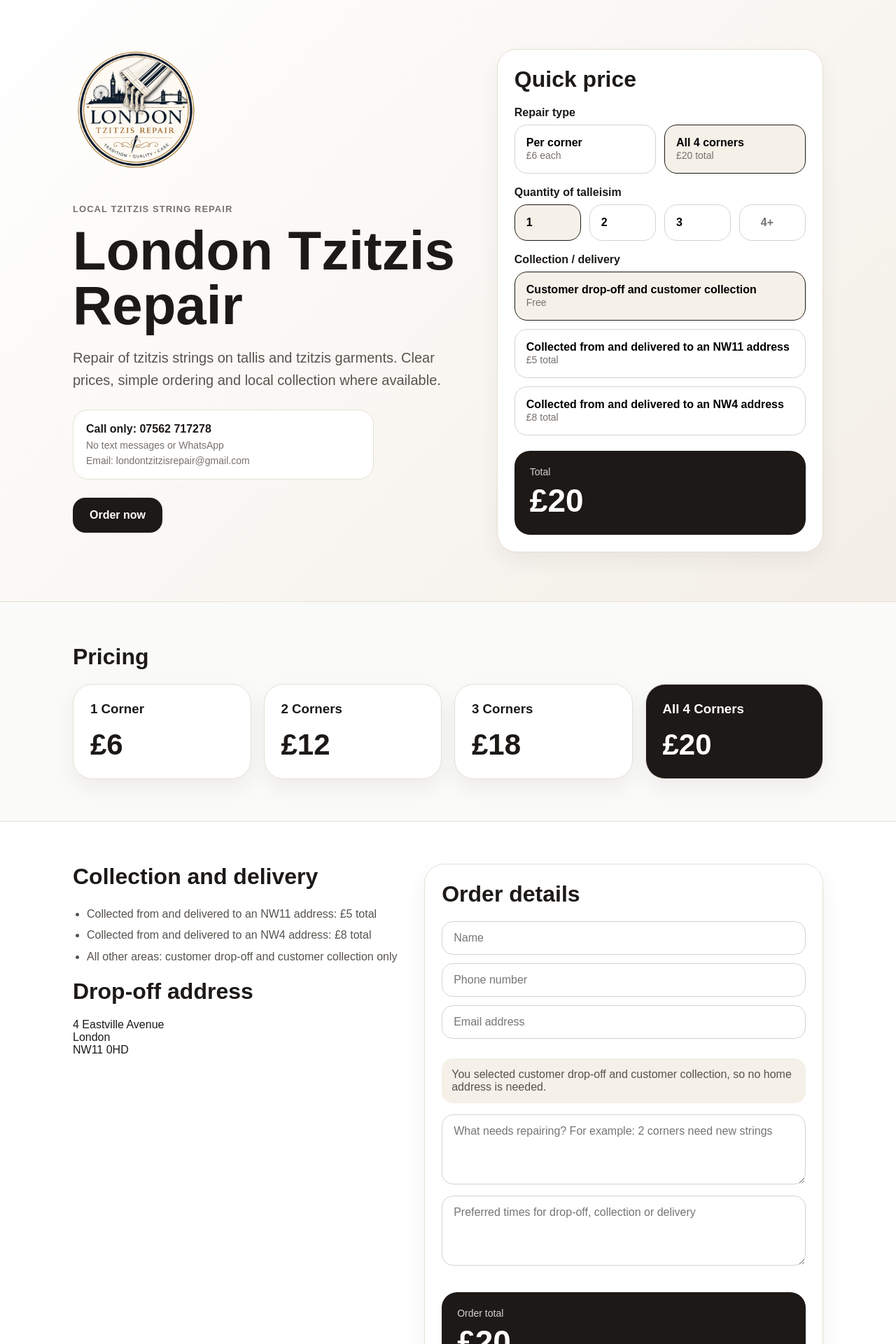
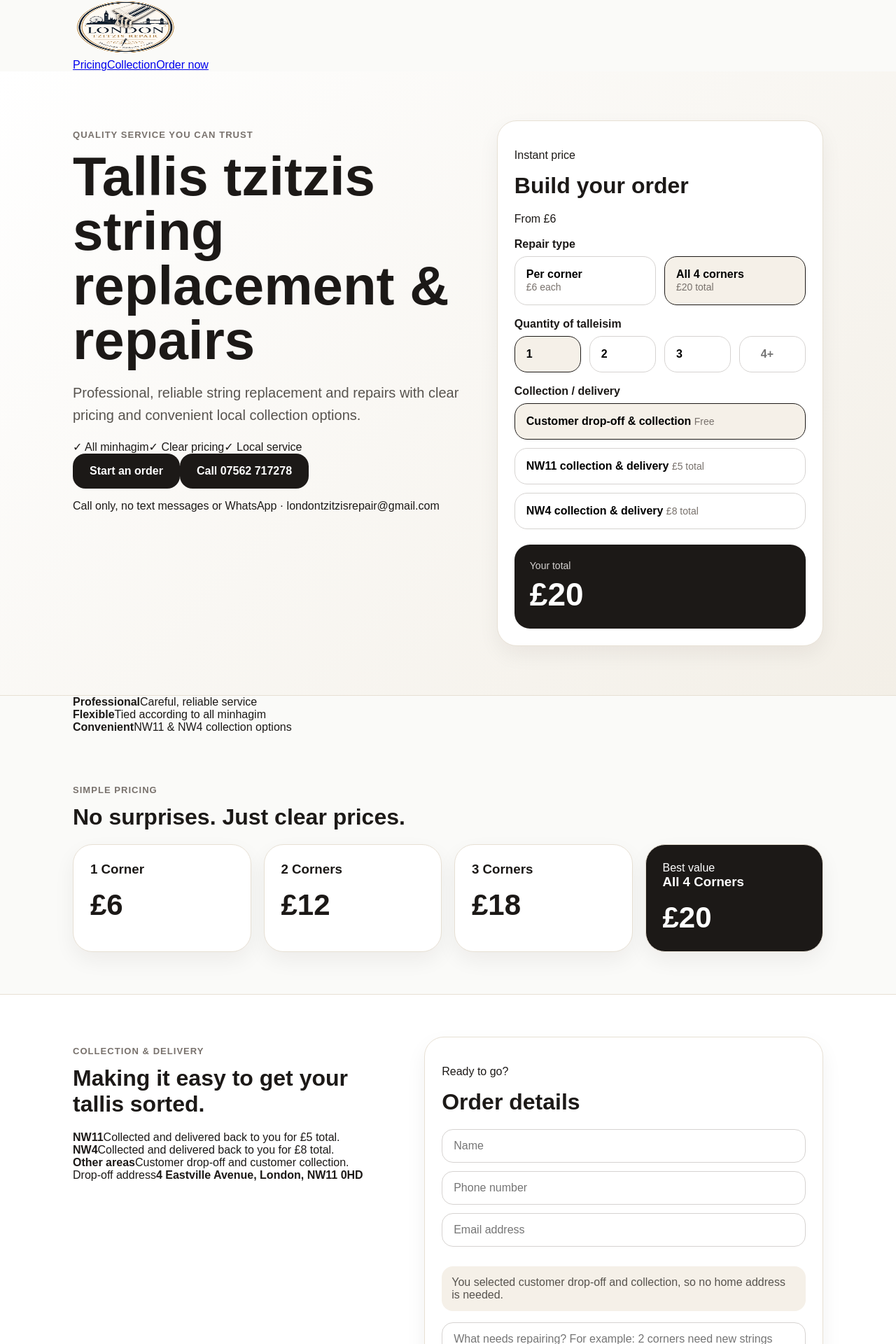
Before and after one commit to MarkDiamant/london-tzitzis-repair, a Next.js app: page / in a window 1280 px wide. Shown: the top 1920 px of the page at 70% size. Built offline with nearby package versions, Linux system fonts and the light colour scheme.

Commit message:
Modernise London Tzitzis Repair homepage and footer

```diff
--- a/app/page.tsx
+++ b/app/page.tsx
@@ -9,242 +9,95 @@ export default function Home() {
   const [delivery, setDelivery] = useState<"dropoff" | "nw11" | "nw4">("dropoff");
   const [quantity, setQuantity] = useState(1);
   const [isSubmitting, setIsSubmitting] = useState(false);
-  const [formData, setFormData] = useState({
-    name: "",
-    phone: "",
-    email: "",
-    address: "",
-    postcode: "",
-    repairNotes: "",
-    preferredTimes: "",
-  });
+  const [formData, setFormData] = useState({ name: "", phone: "", email: "", address: "", postcode: "", repairNotes: "", preferredTimes: "" });
 
   const repairTotal = repairType === "full" ? 20 : corners === 4 ? 20 : corners * 6;
   const deliveryTotal = delivery === "nw11" ? 5 : delivery === "nw4" ? 8 : 0;
   const total = useMemo(() => repairTotal * quantity + deliveryTotal, [repairTotal, quantity, deliveryTotal]);
-
-  const updateField = (field: keyof typeof formData, value: string) => {
-    setFormData((current) => ({ ...current, [field]: value }));
-  };
+  const updateField = (field: keyof typeof formData, value: string) => setFormData((current) => ({ ...current, [field]: value }));
 
   const handleCheckout = async () => {
-    if (!formData.name || !formData.phone || !formData.email) {
-      alert("Please enter your name, phone number and email address.");
-      return;
-    }
-
-    if (delivery !== "dropoff" && (!formData.address || !formData.postcode)) {
-      alert("Please enter your collection and delivery address.");
-      return;
-    }
-
+    if (!formData.name || !formData.phone || !formData.email) { alert("Please enter your name, phone number and email address."); return; }
+    if (delivery !== "dropoff" && (!formData.address || !formData.postcode)) { alert("Please enter your collection and delivery address."); return; }
     setIsSubmitting(true);
-
     try {
-      const response = await fetch("/api/checkout", {
-        method: "POST",
-        headers: {
-          "Content-Type": "application/json",
-        },
-        body: JSON.stringify({
-          repairType,
-          corners,
-          quantity,
-          delivery,
-          total,
-          ...formData,
-        }),
-      });
-
+      const response = await fetch("/api/checkout", { method: "POST", headers: { "Content-Type": "application/json" }, body: JSON.stringify({ repairType, corners, quantity, delivery, total, ...formData }) });
       const data = await response.json();
-
-      if (!response.ok || !data.url) {
-        alert(data.error || "Unable to start payment. Please try again.");
-        setIsSubmitting(false);
-        return;
-      }
-
+      if (!response.ok || !data.url) { alert(data.error || "Unable to start payment. Please try again."); setIsSubmitting(false); return; }
       window.location.href = data.url;
-    } catch {
-      alert("Unable to start payment. Please try again.");
-      setIsSubmitting(false);
-    }
+    } catch { alert("Unable to start payment. Please try again."); setIsSubmitting(false); }
   };
 
   return (
     <main className="site">
+      <header className="topbar">
+        <div className="wrap nav">
+          <Image src="/logo1.png" alt="London Tzitzis Repair" width={150} height={80} className="navLogo" priority />
+          <div className="navLinks"><a href="#pricing">Pricing</a><a href="#collection">Collection</a><a href="#order" className="navButton">Order now</a></div>
+        </div>
+      </header>
+
       <section className="hero">
+        <div className="heroGlow" />
         <div className="wrap heroGrid">
-          <div>
-            <Image
-              src="/logo1.png"
-              alt="London Tzitzis Repair"
-              width={180}
-              height={180}
-              priority
-              style={{
-                width: "180px",
-                height: "auto",
-                marginBottom: "24px",
-              }}
-            />
-
-            <p className="eyebrow">Local Tzitzis String Repair</p>
-            <h1>London Tzitzis Repair</h1>
-            <p className="lead">
-              Repair of tzitzis strings on tallis and tzitzis garments.
-              Clear prices, simple ordering and local collection where available.
-            </p>
-
-            <div className="contactBox">
-              <strong>Call only: 07562 717278</strong>
-              <span>No text messages or WhatsApp</span>
-<span>Email: londontzitzisrepair@gmail.com</span>
-            </div>
-
-            <a href="#order" className="button">Order now</a>
+          <div className="heroCopy">
+            <p className="eyebrow">Quality service you can trust</p>
+            <h1>Tallis tzitzis string <span>replacement & repairs</span></h1>
+            <p className="lead">Professional, reliable string replacement and repairs with clear pricing and convenient local collection options.</p>
+            <div className="trustRow"><span>✓ All minhagim</span><span>✓ Clear pricing</span><span>✓ Local service</span></div>
+            <div className="heroActions"><a href="#order" className="button">Start an order</a><a href="tel:07562717278" className="button secondary">Call 07562 717278</a></div>
+            <p className="contactNote">Call only, no text messages or WhatsApp · londontzitzisrepair@gmail.com</p>
           </div>
 
           <div className="priceCard">
-            <h2>Quick price</h2>
-
+            <div className="cardTop"><div><p className="miniLabel">Instant price</p><h2>Build your order</h2></div><div className="priceBadge">From £6</div></div>
             <label>Repair type</label>
             <div className="choices two">
-              <button type="button" onClick={() => setRepairType("corner")} className={repairType === "corner" ? "active" : ""}>
-                Per corner<br /><span>£6 each</span>
-              </button>
-              <button type="button" onClick={() => setRepairType("full")} className={repairType === "full" ? "active" : ""}>
-                All 4 corners<br /><span>£20 total</span>
-              </button>
+              <button type="button" onClick={() => setRepairType("corner")} className={repairType === "corner" ? "active" : ""}>Per corner<br /><span>£6 each</span></button>
+              <button type="button" onClick={() => setRepairType("full")} className={repairType === "full" ? "active" : ""}>All 4 corners<br /><span>£20 total</span></button>
             </div>
-
-            {repairType === "corner" && (
-              <>
-                <label>How many corners?</label>
-                <div className="choices four">
-                  {[1, 2, 3, 4].map((n) => (
-                    <button type="button" key={n} onClick={() => setCorners(n)} className={corners === n ? "active" : ""}>
-                      {n}
-                    </button>
-                  ))}
-                </div>
-              </>
-            )}
-
+            {repairType === "corner" && <><label>How many corners?</label><div className="choices four">{[1,2,3,4].map((n) => <button type="button" key={n} onClick={() => setCorners(n)} className={corners === n ? "active" : ""}>{n}</button>)}</div></>}
             <label>Quantity of talleisim</label>
-            <div className="choices four">
-              {[1, 2, 3].map((n) => (
-                <button type="button" key={n} onClick={() => setQuantity(n)} className={quantity === n ? "active" : ""}>
-                  {n}
-                </button>
-              ))}
-              <input
-                type="number"
-                min="4"
-                value={quantity >= 4 ? quantity : ""}
-                onChange={(e) => setQuantity(Math.max(4, Number(e.target.value) || 4))}
-                placeholder="4+"
-                className="quantityInput"
-              />
-            </div>
-
+            <div className="choices four">{[1,2,3].map((n) => <button type="button" key={n} onClick={() => setQuantity(n)} className={quantity === n ? "active" : ""}>{n}</button>)}<input type="number" min="4" value={quantity >= 4 ? quantity : ""} onChange={(e) => setQuantity(Math.max(4, Number(e.target.value) || 4))} placeholder="4+" className="quantityInput" /></div>
             <label>Collection / delivery</label>
             <div className="choices one">
-              <button type="button" onClick={() => setDelivery("dropoff")} className={delivery === "dropoff" ? "active" : ""}>
-                Customer drop-off and customer collection<br /><span>Free</span>
-              </button>
-              <button type="button" onClick={() => setDelivery("nw11")} className={delivery === "nw11" ? "active" : ""}>
-                Collected from and delivered to an NW11 address<br /><span>£5 total</span>
-              </button>
-              <button type="button" onClick={() => setDelivery("nw4")} className={delivery === "nw4" ? "active" : ""}>
-                Collected from and delivered to an NW4 address<br /><span>£8 total</span>
-              </button>
+              <button type="button" onClick={() => setDelivery("dropoff")} className={delivery === "dropoff" ? "active" : ""}>Customer drop-off & collection <span>Free</span></button>
+              <button type="button" onClick={() => setDelivery("nw11")} className={delivery === "nw11" ? "active" : ""}>NW11 collection & delivery <span>£5 total</span></button>
+              <button type="button" onClick={() => setDelivery("nw4")} className={delivery === "nw4" ? "active" : ""}>NW4 collection & delivery <span>£8 total</span></button>
             </div>
-
-            <div className="total">
-              <span>Total</span>
-              <strong>£{total}</strong>
-            </div>
+            <div className="total"><span>Your total</span><strong>£{total}</strong></div>
           </div>
         </div>
       </section>
 
-      <section className="wrap section">
-        <h2>Pricing</h2>
-        <div className="cards">
-          <div className="card"><h3>1 Corner</h3><p>£6</p></div>
-          <div className="card"><h3>2 Corners</h3><p>£12</p></div>
-          <div className="card"><h3>3 Corners</h3><p>£18</p></div>
-          <div className="card dark"><h3>All 4 Corners</h3><p>£20</p></div>
-        </div>
+      <section className="featureStrip"><div className="wrap features"><div><strong>Professional</strong><span>Careful, reliable service</span></div><div><strong>Flexible</strong><span>Tied according to all minhagim</span></div><div><strong>Convenient</strong><span>NW11 & NW4 collection options</span></div></div></section>
+
+      <section id="pricing" className="wrap section">
+        <div className="sectionHead"><p className="eyebrow">Simple pricing</p><h2>No surprises. Just clear prices.</h2></div>
+        <div className="cards"><div className="card"><h3>1 Corner</h3><p>£6</p></div><div className="card"><h3>2 Corners</h3><p>£12</p></div><div className="card"><h3>3 Corners</h3><p>£18</p></div><div className="card dark"><span className="bestValue">Best value</span><h3>All 4 Corners</h3><p>£20</p></div></div>
       </section>
 
-      <section className="band">
+      <section id="collection" className="band">
         <div className="wrap section twoCol">
-          <div>
-            <h2>Collection and delivery</h2>
-            <ul className="list">
-              <li>Collected from and delivered to an NW11 address: £5 total</li>
-              <li>Collected from and delivered to an NW4 address: £8 total</li>
-              <li>All other areas: customer drop-off and customer collection only</li>
-            </ul>
-
-            <h2>Drop-off address</h2>
-            <p>
-              4 Eastville Avenue<br />
-              London<br />
-              NW11 0HD
-            </p>
-          </div>
+          <div className="collectionCopy"><p className="eyebrow">Collection & delivery</p><h2>Making it easy to get your tallis sorted.</h2><div className="deliveryItem"><b>NW11</b><span>Collected and delivered back to you for £5 total.</span></div><div className="deliveryItem"><b>NW4</b><span>Collected and delivered back to you for £8 total.</span></div><div className="deliveryItem"><b>Other areas</b><span>Customer drop-off and customer collection.</span></div><div className="address"><span>Drop-off address</span><strong>4 Eastville Avenue, London, NW11 0HD</strong></div></div>
 
           <div id="order" className="orderBox">
-            <h2>Order details</h2>
-
-            <input placeholder="Name" value={formData.name} onChange={(e) => updateField("name", e.target.value)} />
-            <input placeholder="Phone number" value={formData.phone} onChange={(e) => updateField("phone", e.target.value)} />
+            <p className="miniLabel">Ready to go?</p><h2>Order details</h2>
+            <div className="formGrid"><input placeholder="Name" value={formData.name} onChange={(e) => updateField("name", e.target.value)} /><input placeholder="Phone number" value={formData.phone} onChange={(e) => updateField("phone", e.target.value)} /></div>
             <input placeholder="Email address" value={formData.email} onChange={(e) => updateField("email", e.target.value)} />
-
-            {delivery !== "dropoff" && (
-              <>
-                <input placeholder="Collection / delivery address" value={formData.address} onChange={(e) => updateField("address", e.target.value)} />
-                <input placeholder="Postcode" value={formData.postcode} onChange={(e) => updateField("postcode", e.target.value)} />
-              </>
-            )}
-
-            {delivery === "dropoff" && (
-              <p className="notice">
-                You selected customer drop-off and customer collection, so no home address is needed.
-              </p>
-            )}
-
-            <textarea
-              placeholder="What needs repairing? For example: 2 corners need new strings"
-              value={formData.repairNotes}
-              onChange={(e) => updateField("repairNotes", e.target.value)}
-            />
-            <textarea
-              placeholder="Preferred times for drop-off, collection or delivery"
-              value={formData.preferredTimes}
-              onChange={(e) => updateField("preferredTimes", e.target.value)}
-            />
-
-            <div className="total">
-              <span>Order total</span>
-              <strong>£{total}</strong>
-            </div>
-
-            <button type="button" className="button full" onClick={handleCheckout} disabled={isSubmitting}>
-              {isSubmitting ? "Opening payment..." : "Continue to payment"}
-            </button>
+            {delivery !== "dropoff" && <><input placeholder="Collection / delivery address" value={formData.address} onChange={(e) => updateField("address", e.target.value)} /><input placeholder="Postcode" value={formData.postcode} onChange={(e) => updateField("postcode", e.target.value)} /></>}
+            {delivery === "dropoff" && <p className="notice">You selected customer drop-off and collection, so no home address is needed.</p>}
+            <textarea placeholder="What needs repairing? For example: 2 corners need new strings" value={formData.repairNotes} onChange={(e) => updateField("repairNotes", e.target.value)} />
+            <textarea placeholder="Preferred times for drop-off, collection or delivery" value={formData.preferredTimes} onChange={(e) => updateField("preferredTimes", e.target.value)} />
+            <div className="total"><span>Order total</span><strong>£{total}</strong></div>
+            <button type="button" className="button full" onClick={handleCheckout} disabled={isSubmitting}>{isSubmitting ? "Opening payment..." : "Continue to secure payment"}</button>
           </div>
         </div>
       </section>
 
       <footer>
-        <div className="wrap footerGrid">
-          <span>London Tzitzis Repair</span>
-          <span>Call only: 07562 717278 · londontzitzisrepair@gmail.com</span>
-        </div>
+        <div className="wrap footerMain"><div><Image src="/logo1.png" alt="London Tzitzis Repair" width={145} height={70} className="footerLogo" /><p>Tallis tzitzis string replacement & repairs in London.</p></div><div className="footerContact"><strong>07562 717278</strong><span>londontzitzisrepair@gmail.com</span></div></div>
+        <div className="wrap footerBottom"><span>© {new Date().getFullYear()} London Tzitzis Repair. All rights reserved.</span><a href="https://diamantsolutions.co.uk" target="_blank" rel="noopener noreferrer" className="builtBy"><span>Built by</span><span className="diamondMark">◆</span><strong>DIAMANT SOLUTIONS</strong><small>Websites • Systems • Automation</small></a></div>
       </footer>
     </main>
   );
```
